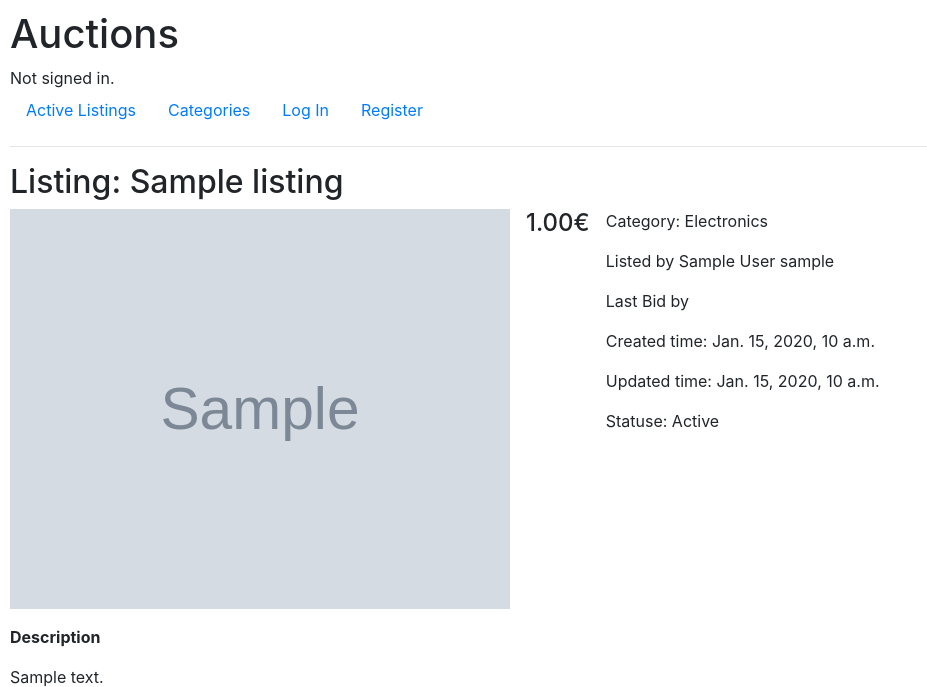
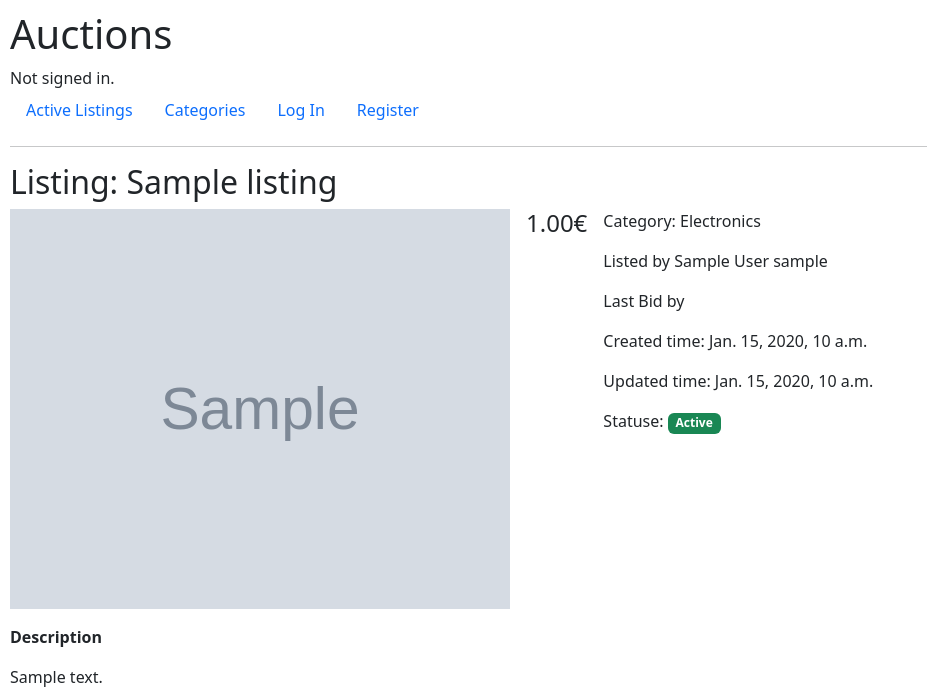
Before and after one commit to Ekaterina-Vititneva/CS50-s-Web, a Django app: a page that uses project_2/commerce/auctions/templates/auctions/layout.html in a window 1280 px wide. Shown: the top 687 px of the page, without its empty margins (0-927 px from the left). Run offline with Django 5.2, Linux system fonts and the light colour scheme; tables that the repository leaves empty hold one stand-in row (values such as "Sample post"); grey boxes marked "Sample" are stand-in pictures; some libraries are stand-ins or nearby versions.

Commit message:
Tags for listing statuse, updated bootstrap version

```diff
--- a/project_2/commerce/auctions/templates/auctions/layout.html
+++ b/project_2/commerce/auctions/templates/auctions/layout.html
@@ -4,7 +4,7 @@
 <html lang="en">
     <head>
         <title>{% block title %}Auctions{% endblock %}</title>
-        <link rel="stylesheet" href="https://stackpath.bootstrapcdn.com/bootstrap/4.4.1/css/bootstrap.min.css" integrity="sha384-Vkoo8x4CGsO3+Hhxv8T/Q5PaXtkKtu6ug5TOeNV6gBiFeWPGFN9MuhOf23Q9Ifjh" crossorigin="anonymous">
+        <link rel="stylesheet" href="https://cdn.jsdelivr.net/npm/bootstrap@5.3.0/dist/css/bootstrap.min.css">
         <link href="{% static 'auctions/styles.css' %}" rel="stylesheet">
     </head>
     <body>
--- a/project_2/commerce/auctions/templates/auctions/listing.html
+++ b/project_2/commerce/auctions/templates/auctions/listing.html
@@ -62,9 +62,9 @@
             <div>Updated time: {{ listing.updated_at }}</div>
             <div>Statuse:
                 {%if listing.active%}
-                    Active
+                    <span class="badge text-bg-success">Active</span>
                 {% else %}
-                    Closed
+                    <span class="badge text-bg-danger">Closed</span>
                 {% endif %}
             </div>
         </div>
--- a/project_2/commerce/auctions/views.py
+++ b/project_2/commerce/auctions/views.py
@@ -11,7 +11,7 @@ from .forms import ListingForm, BidForm
 
 
 def index(request):
-    active_listings = Listing.objects.all()
+    active_listings = Listing.objects.filter(active=True)
     return render(request, "auctions/index.html", {
         "listings": active_listings
     })
@@ -132,7 +132,7 @@ def listing(request, title):
             if listing.active:
                 listing.active = False
                 listing.save()
-                messages.success(request, "Your listing was deleted successfully!")
+                messages.success(request, "Your listing was closed successfully!")
                 return redirect('listing', title=listing.title)
 
     else:
```
